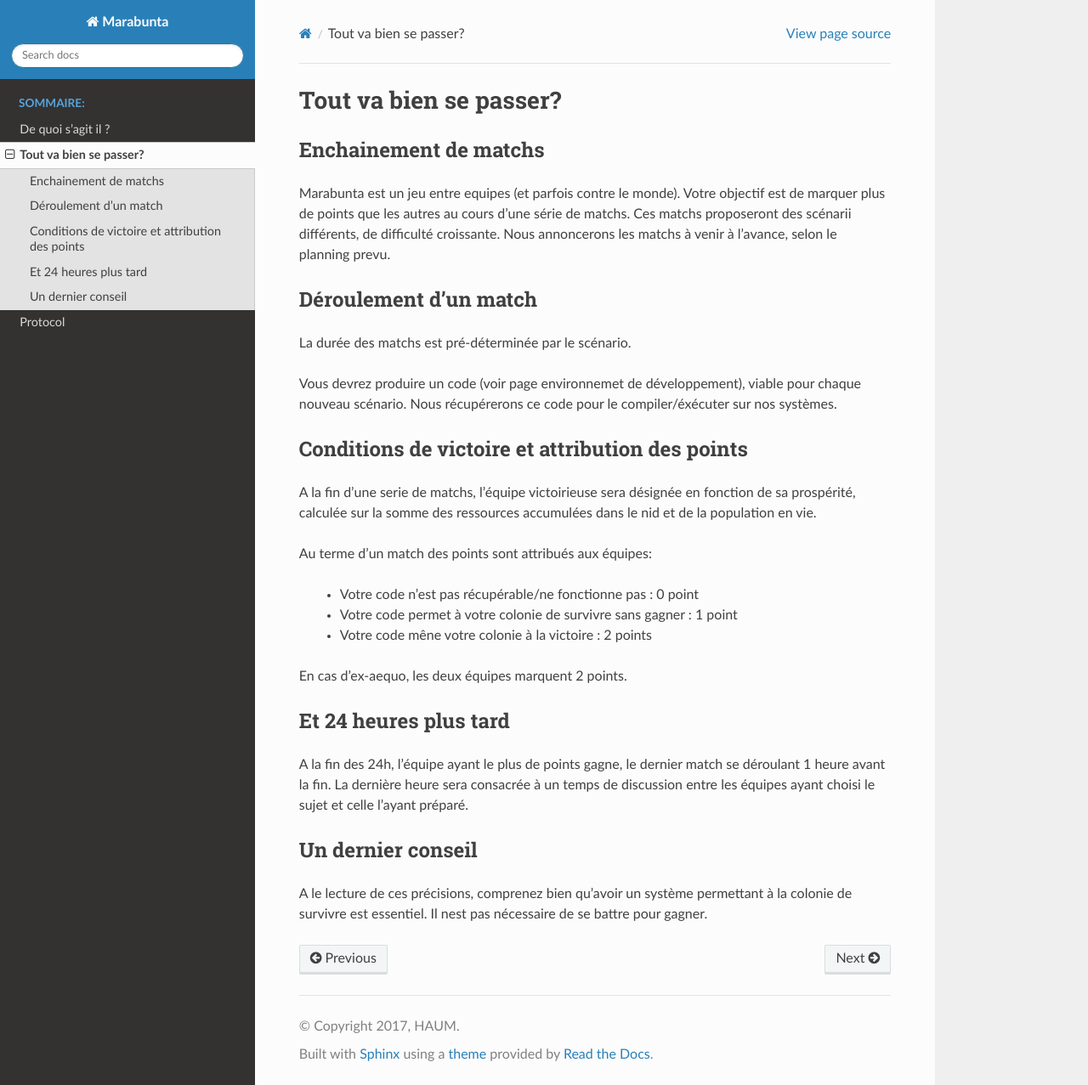
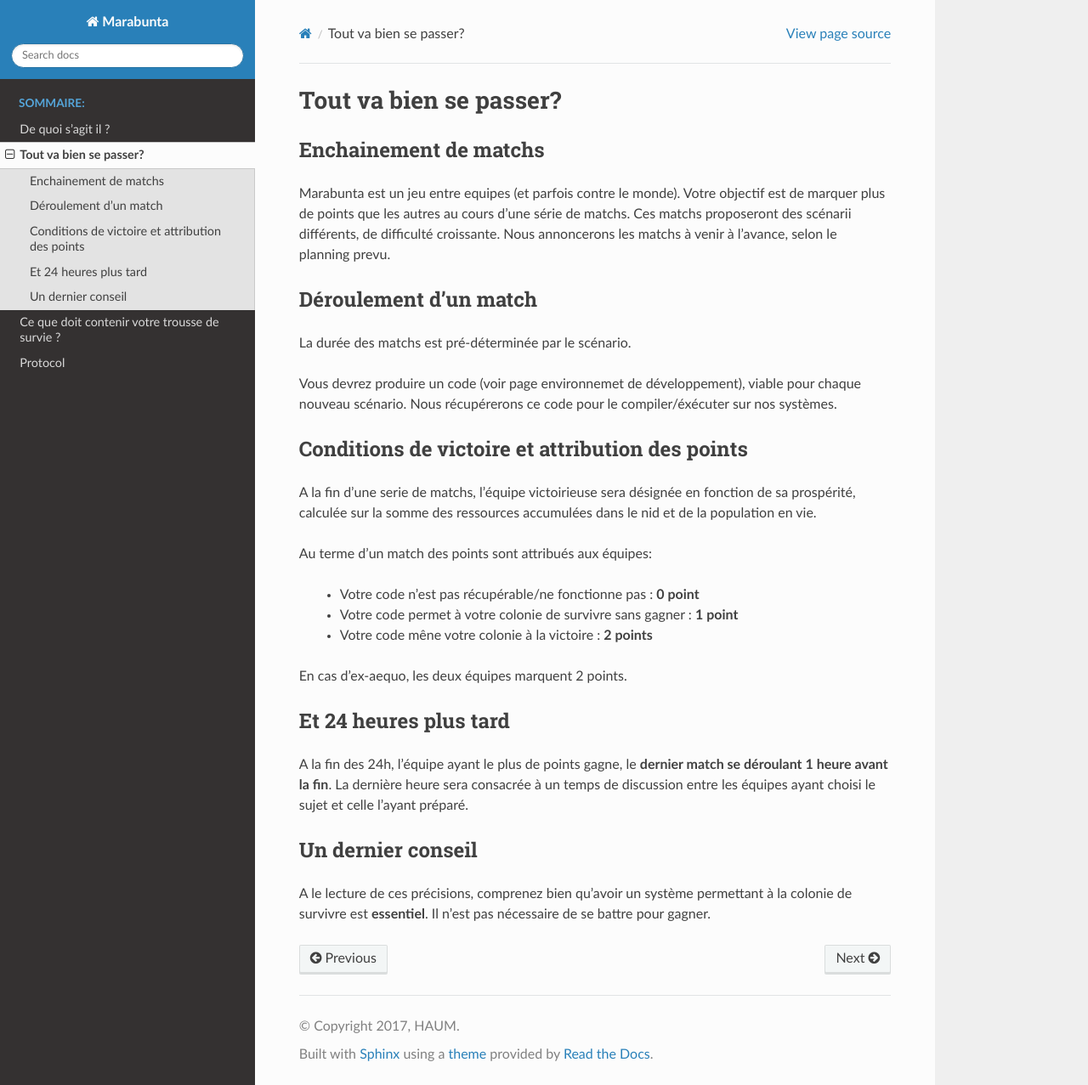
Before and after one commit to haum/24hc18, a Sphinx documentation site: the page built from documentation/deroulement.rst, in a window 1280 px wide and 1277 px high. Shown: the whole window at 85% size. Built offline with Sphinx 7.4.7 and the Read the Docs theme 2.0.0, drawn with Linux system fonts in a browser that asks for light colours.

Commit message:
doc WIP add trousse.rst

```diff
--- a/documentation/deroulement.rst
+++ b/documentation/deroulement.rst
@@ -28,22 +28,22 @@
 
 Au terme d'un match des points sont attribués aux équipes:
 
- - Votre code n'est pas récupérable/ne fonctionne pas : 0 point
- - Votre code permet à votre colonie de survivre sans gagner : 1 point
- - Votre code mêne votre colonie à la victoire : 2 points
+ - Votre code n'est pas récupérable/ne fonctionne pas : **0 point**
+ - Votre code permet à votre colonie de survivre sans gagner : **1 point**
+ - Votre code mêne votre colonie à la victoire : **2 points**
 
 En cas d'ex-aequo, les deux équipes marquent 2 points.
 
 Et 24 heures plus tard
 ======================
 
-A la fin des 24h, l'équipe ayant le plus de points gagne, le dernier match se
-déroulant 1 heure avant la fin. La dernière heure sera consacrée à un temps de
+A la fin des 24h, l'équipe ayant le plus de points gagne, le **dernier match se
+déroulant 1 heure avant la fin**. La dernière heure sera consacrée à un temps de
 discussion entre les équipes ayant choisi le sujet et celle l'ayant préparé.
 
 Un dernier conseil
 ==================
 
 A le lecture de ces précisions, comprenez bien qu'avoir un système permettant
-à la colonie de survivre est essentiel. Il nest pas nécessaire de se battre pour
-gagner.
+à la colonie de survivre est **essentiel**. Il n'est pas nécessaire de se battre
+pour gagner.
--- a/documentation/index.rst
+++ b/documentation/index.rst
@@ -13,6 +13,7 @@
 
    presentation
    deroulement
+   trousse
    protocol
 
 
```
Also changed, not shown: documentation/trousse.rst (added, +40 -0 lines).
